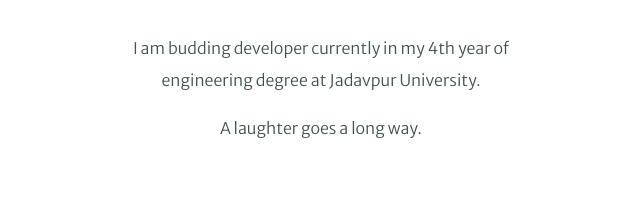
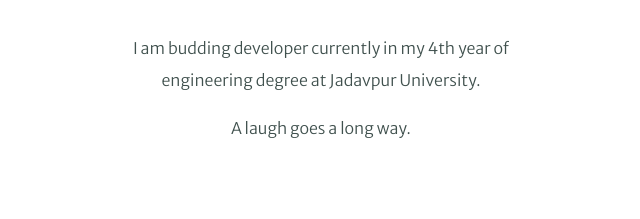
Before and after one commit to nilesh5119/My-website, a plain HTML site: page index.html in a window 1280 px wide. Shown: the part 1362-1581 px from the top of the page, 319-959 px from the left. Drawn offline with Linux system fonts and the light colour scheme.

Commit message:
Update index.html

```diff
--- a/index.html
+++ b/index.html
@@ -20,7 +20,7 @@
         <img class="nilesh" src="https://instagram.fccu10-1.fna.fbcdn.net/v/t51.2885-15/sh0.08/e35/p750x750/42682518_903510356519995_3141645248805027716_n.jpg?_nc_ht=instagram.fccu10-1.fna.fbcdn.net&_nc_cat=107&_nc_ohc=JEDuE1b8V78AX8d8Hcq&oh=71371960a93842d97657f94fb2ec9ac4&oe=5F738F99" alt="nilesh-img">
         <h2>Hello.</h2>
         <p class="intro">I am budding developer currently in my 4th year of engineering degree at Jadavpur University.  </p>
-        <p>A laughter goes a long way.</p>
+        <p>A laugh goes a long way.</p>
       </div>
       <hr>
       <div class="skills">
```
